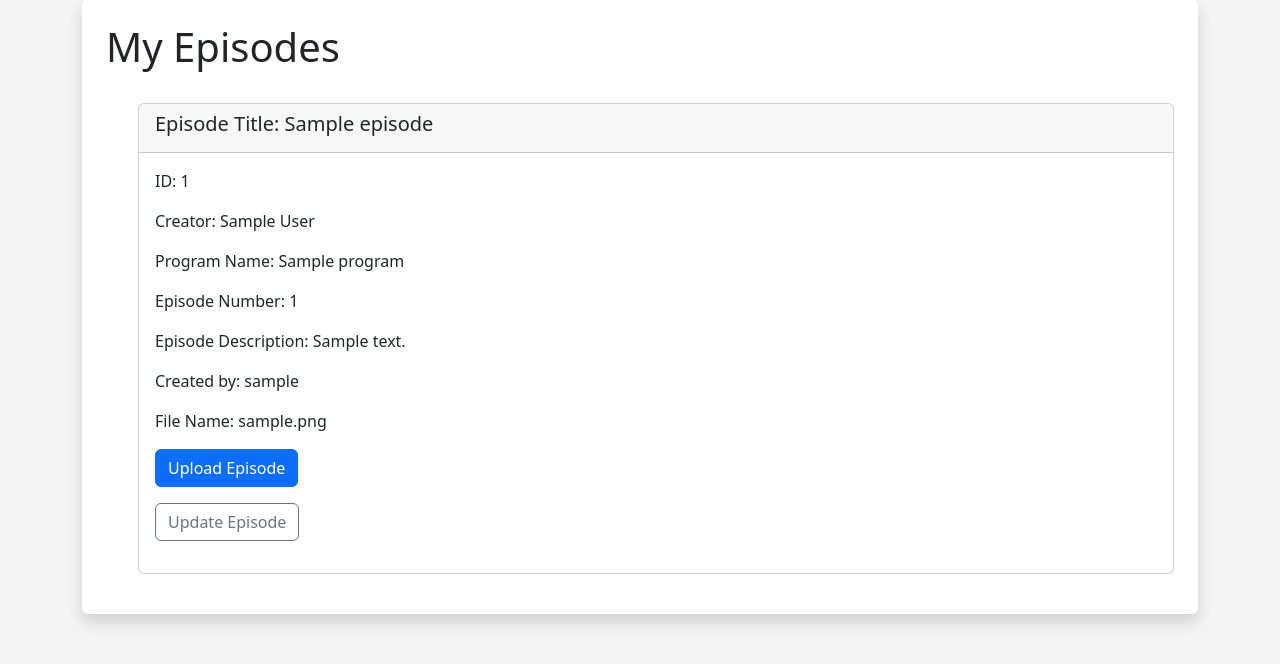
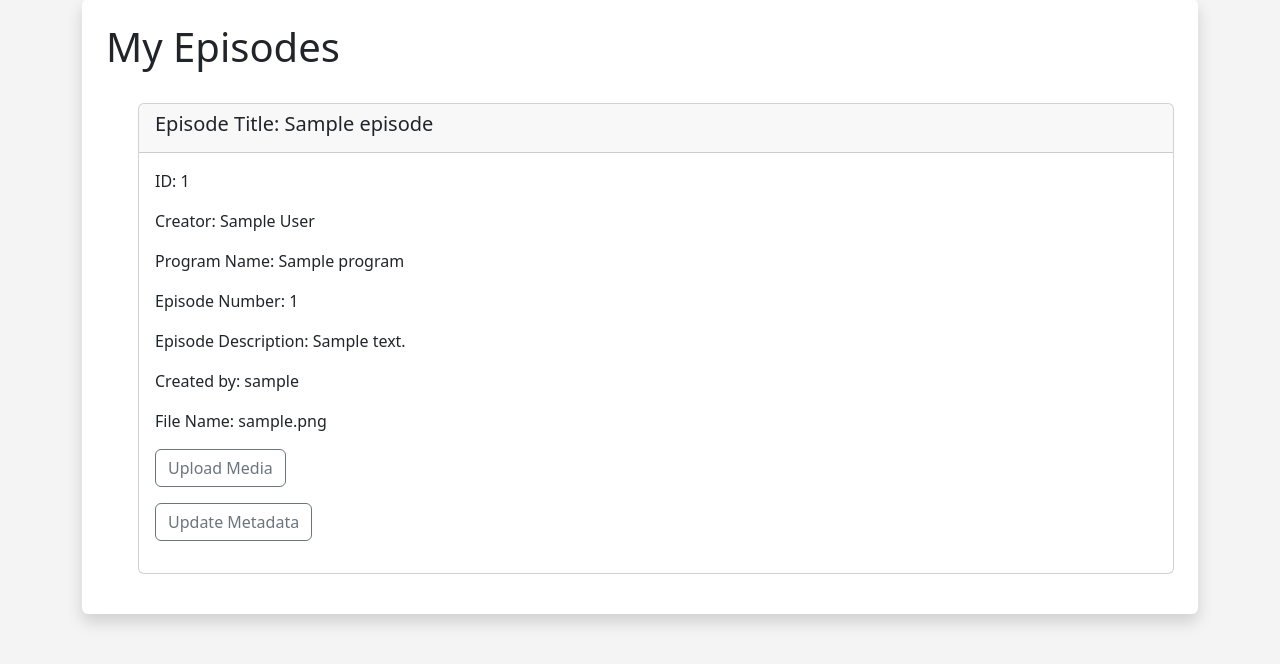
Before and after one commit to jaypound/ch24web1, a Django app: page /my_episodes/ in a window 1280 px wide. Shown: the part 105-769 px from the top of the page. Run offline with Django 5.2, Linux system fonts and the light colour scheme; a user stored in the database is signed in; tables that the repository leaves empty hold one stand-in row (values such as "Sample post").

Commit message:
episode update

```diff
--- a/ch24app/templates/my_episodes.html
+++ b/ch24app/templates/my_episodes.html
@@ -20,14 +20,17 @@
               <p class="card-text">Episode Number: {{ episode.episode_number }}</p>
               <p class="card-text">Episode Description: {{ episode.description }}</p>
               <p class="card-text">Created by: {{ episode.created_by }}</p>
-              {% if episode.file_name %}
-                <p class="card-text">File Name: {{ episode.file_name }}</p>
-              {% endif %}
+              <p class="card-text">File Name: {{ episode.file_name }}</p>
+
               <p><form method="post" action="{% url 'upload_episode' episode.custom_id %}">
                 {% csrf_token %}
-                <button type="submit" class="btn btn-primary">Upload Episode</button>
+                {% if not episode.file_name %}
+                <button type="submit" class="btn btn-primary">Upload Media</button>
+                {% else %}
+                <button type="submit" class="btn  btn-outline-secondary">Upload Media</button>
+                {% endif %}
             </form></p>
-              <p><a href="{% url 'update-episode' episode.custom_id %}" class="btn btn-outline-secondary">Update Episode</a></p>
+              <p><a href="{% url 'update-episode' episode.custom_id %}" class="btn btn-outline-secondary">Update Metadata</a></p>
             </div>
           </div>
 
--- a/ch24app/templates/my_programs.html
+++ b/ch24app/templates/my_programs.html
@@ -18,7 +18,8 @@
               <p class="card-text"> Program Name: {{ program.program_name }}</p>
               <p class="card-text">Program Description: {{ program.description }}</p>
               <p class="card-text">Created by: {{ program.created_by }}</p>
-              <a href="{% url 'update-program' program.custom_id %}" class="btn btn-outline-secondary">Update</a>
+              <a href="{% url 'update-program' program.custom_id %}" class="btn btn-outline-secondary">Update Metadata</a>
+
             </div>
           </div>
 
--- a/ch24app/templates/update_episode.html
+++ b/ch24app/templates/update_episode.html
@@ -3,9 +3,13 @@
 <br/><br/>
 <div class="shadow p-4 mb-5 bg-body rounded">
 <h1>Update Episode</h1>
-<br/><br/>
+<br/>
 {% if submitted %}
     Episode Updated Successfully!
+    <br/><br/><br/>
+    <a href="{% url 'my-episodes' %}">
+        <button type="button" class="btn btn-primary btn-lg px-3 gap-3">My Episodes</button>
+    </a>
 {% else %}
     {% if user.is_authenticated %}
     <form action="" method="POST">
--- a/ch24app/templates/upload_success.html
+++ b/ch24app/templates/upload_success.html
@@ -9,6 +9,10 @@ Episode Uploaded Successfully!
 <a href="{% url 'my-episodes' %}">
     <button type="button" class="btn btn-primary btn-lg px-3 gap-3">My Episodes</button>
 </a>
+<br/><br/>
+<a href="{% url 'my-programs' %}">
+    <button type="button" class="btn btn-primary btn-lg px-3 gap-3">My Programs</button>
+</a>
 </div>
 
 
--- a/ch24app/urls.py
+++ b/ch24app/urls.py
@@ -19,8 +19,6 @@ urlpatterns = [
     path('upload_success/', views.upload_success, name='upload_success'),
     path('upload_episode/<str:episode_id>/', views.upload_episode, name='upload_episode'),
     # path('upload_episode2/<str:episode_id>/', views.upload_episode2, name='upload_episode2'),
-
-
     # path('show_creator/<creator_id>', views.show_creator, name="show-creator"),
     # path('show_program/<program_id>', views.show_program, name="show-program"),
     # path('show_episode/<episode_id>', views.show_episode, name="show-episode"),
--- a/ch24app/views.py
+++ b/ch24app/views.py
@@ -1,7 +1,7 @@
 import logging
 from django.shortcuts import render, redirect, get_object_or_404
 from .models import Creator, Program, Episode
-from .forms import CreatorForm, ProgramForm, EpisodeForm, EpisodeUploadForm
+from .forms import CreatorForm, ProgramForm, EpisodeForm, EpisodeUploadForm, EpisodeUpdateForm
 from django.http import HttpResponseRedirect, HttpResponse
 from .utils import create_presigned_url  # Assuming the function is in utils.py
 from django.contrib import messages
@@ -130,7 +130,7 @@ def update_program(request, program_id):
 def update_episode(request, episode_id):
     episode = Episode.objects.get(custom_id=episode_id)  # Changed from id to custom_id
     if request.method == "POST":
-        form = EpisodeForm(request.POST, instance=episode)
+        form = EpisodeUpdateForm(request.POST, instance=episode)
         if form.is_valid():
             form.save()
             return render(request, 'update_episode.html', {
@@ -138,7 +138,7 @@ def update_episode(request, episode_id):
                 'submitted': True
             })
     else:
-        form = EpisodeForm(instance=episode)
+        form = EpisodeUpdateForm(instance=episode)
 
     return render(request, 'update_episode.html', {
         'form': form,
```
Also changed, not shown: ch24app/forms.py (+38 -2 lines).
